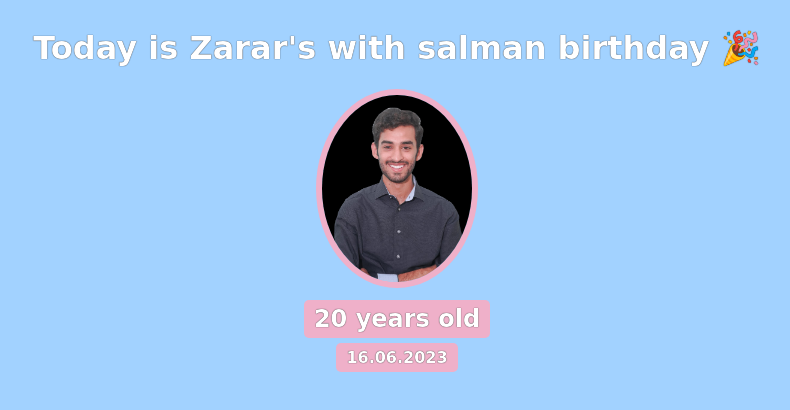
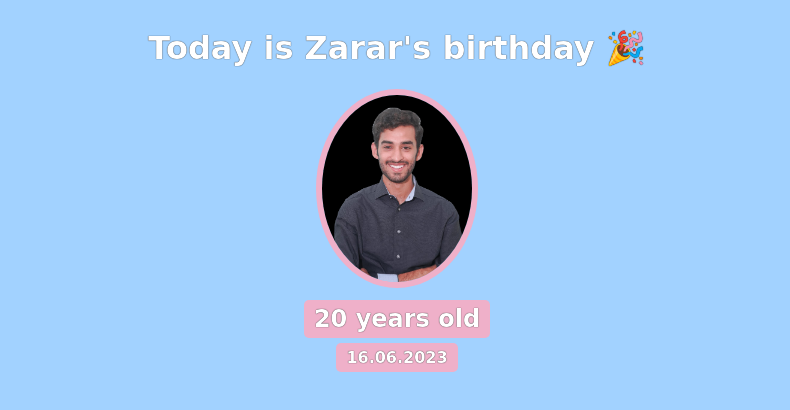
Before and after one commit to thesalmanx/birthday-gift-site, a plain HTML site: page index.html in a window 1280 px wide. Shown: the whole page, without its empty margins (243-1033 px from the left). Drawn offline with Linux system fonts and the light colour scheme; a web font is replaced by a local one.

Commit message:
Update index.html

```diff
--- a/index.html
+++ b/index.html
@@ -15,7 +15,7 @@
   </head>
   <body>
     <div class="header">
-        <h1>Today is Zarar's with salman birthday 🎉</h1>
+        <h1>Today is Zarar's birthday 🎉</h1>
         <img id="bff-img" src="Salman.jpeg" alt="" />
         <h2 id="bd-age">20 years old</h2>
         <h4 id="bd-date">16.06.2023</h4>
```
